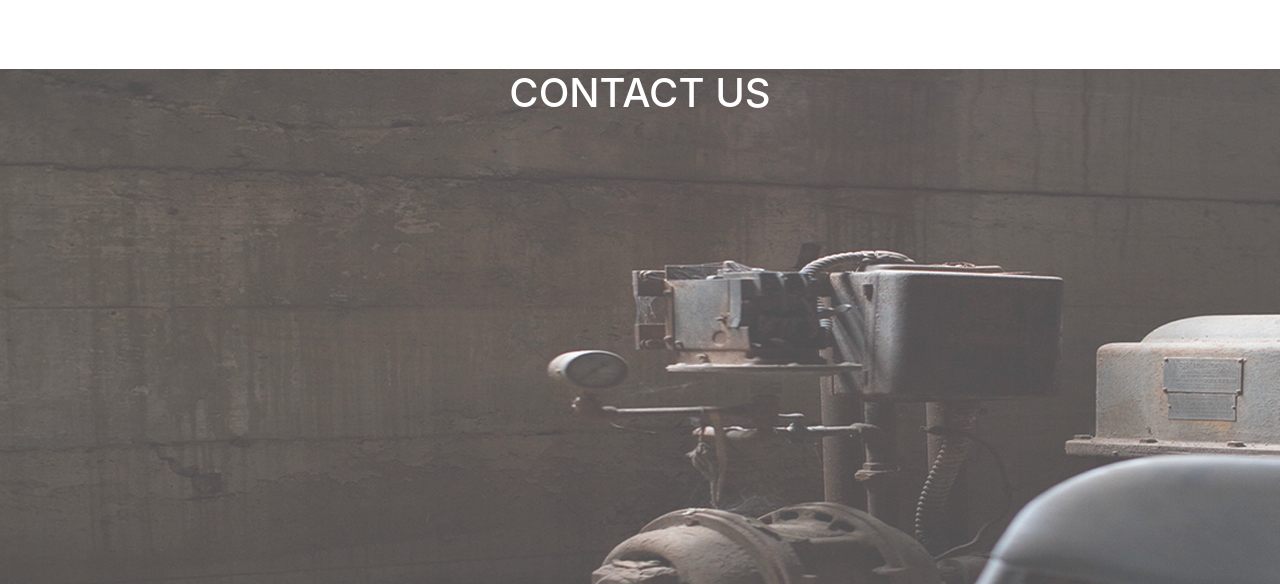
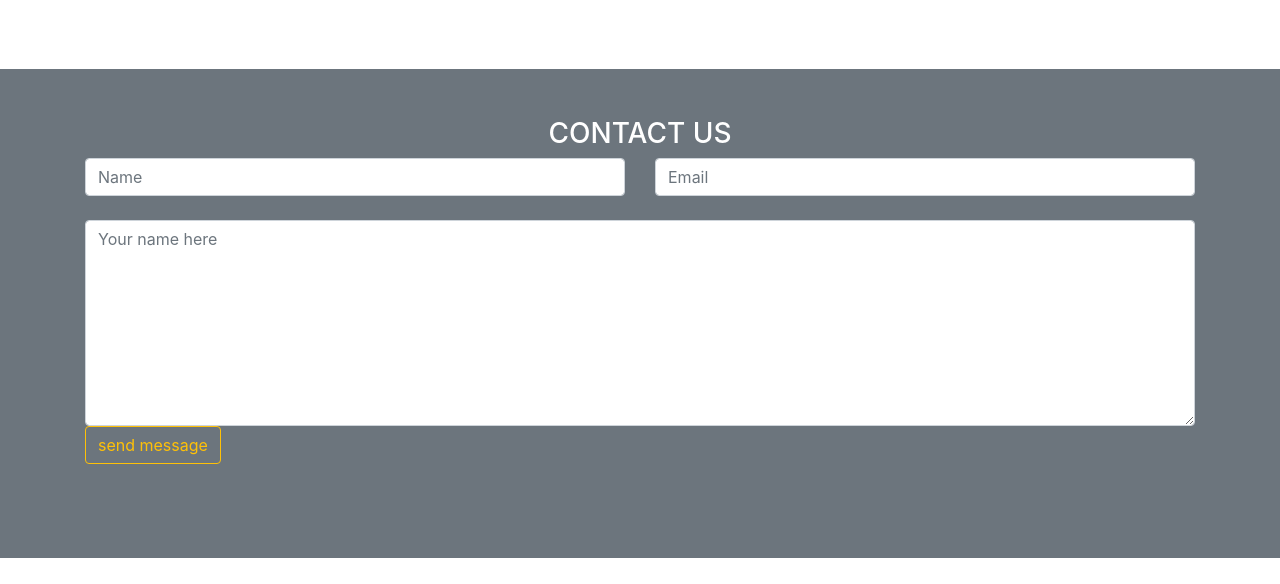
Before and after one commit to trevin-livele/delani_studio, a plain HTML site: page index.html in a window 1280 px wide. Shown: the part 2443-3027 px from the top of the page. Drawn offline with nearby package versions, Linux system fonts and the light colour scheme.

Commit message:
created contact form

```diff
--- a/css/style.css
+++ b/css/style.css
@@ -19,11 +19,11 @@
 .section1 img{
     align-items: center;
 }
-/* .container{
+.container{
     height: 50vh;
-} */
+}
 
-.container h1{
+.container h4{
     text-align: center;
     margin: 20px;
     margin-left: 10px;
--- a/index.html
+++ b/index.html
@@ -146,11 +146,32 @@
   </section>
   <!-- end of projects -->
 <br>
-<div id="contact">
-    <h1>CONTACT US</h1>
+<div id="contacts" class="container-fluid bg-secondary">
+  <div class="pt-5">
+    <h3 class="text-white text-center">CONTACT US</h3>
+  </div>
+  <div class="container pb-5">
+      <form action="" id="contact-fm pb-3">
+        <div class="row">
+        <div class="col-md-6">
+          <input type="text" placeholder="Name" class="form-control">
+        </div>
+        <div class="col-md-6">
+          <input type="email" placeholder="Email" class="form-control">
+        </div>
+        </div>
+        <br>
+<div class="row">
+  <div class="col-md-12">
+  <textarea name="" id="" cols="20" rows="8" placeholder="Your name here" class="form-control"></textarea>
+</div>
+</div>
 
-</div>
-</body>
+<input type="submit" class="btn btn-outline-warning" value="send message">
+      </form>
+    </div>
+  </div>
+
 <br>
 
 <!-- footer -->
@@ -193,5 +214,6 @@
 <script src="https://stackpath.bootstrapcdn.com/bootstrap/4.1.1/js/bootstrap.min.js"
     integrity="sha384-smHYKdLADwkXOn1EmN1qk/HfnUcbVRZyYmZ4qpPea6sjB/pTJ0euyQp0Mk8ck+5T"
     crossorigin="anonymous"></script>
+  </body>
 
 </html>
```
